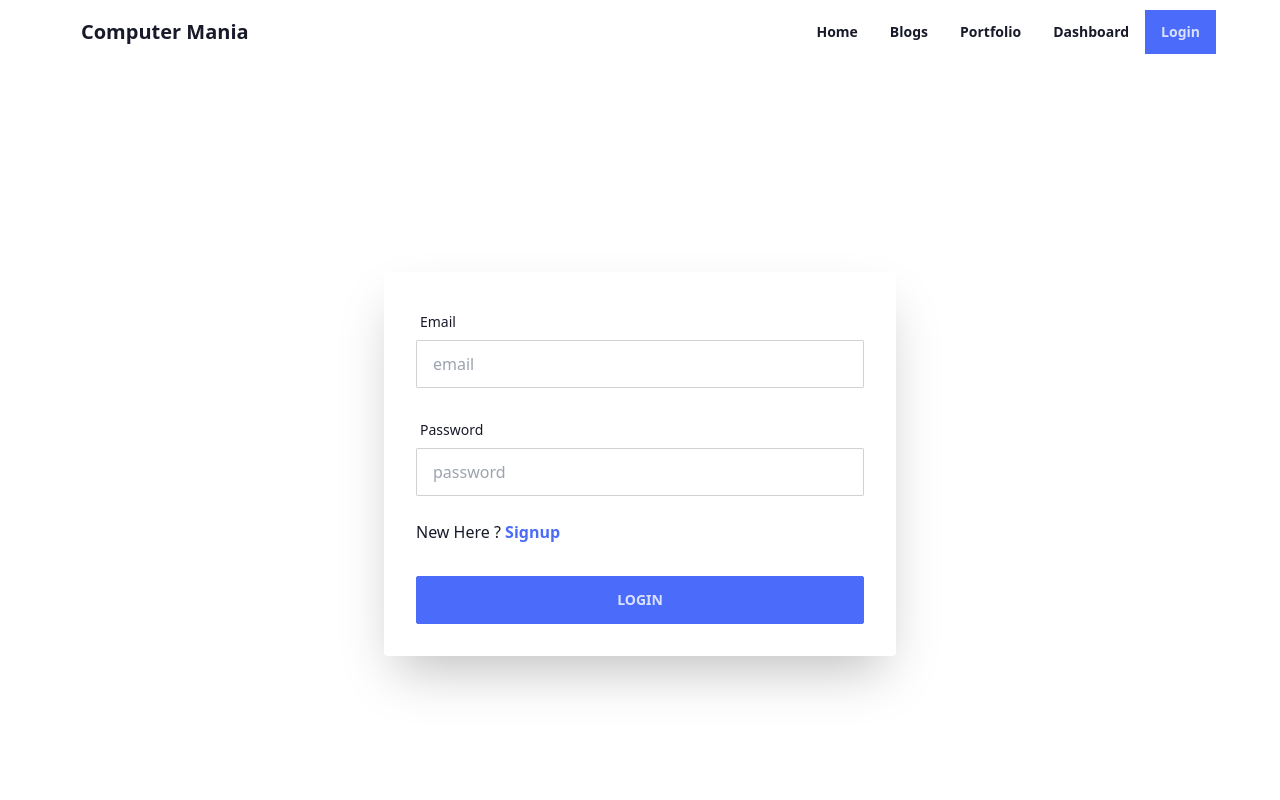
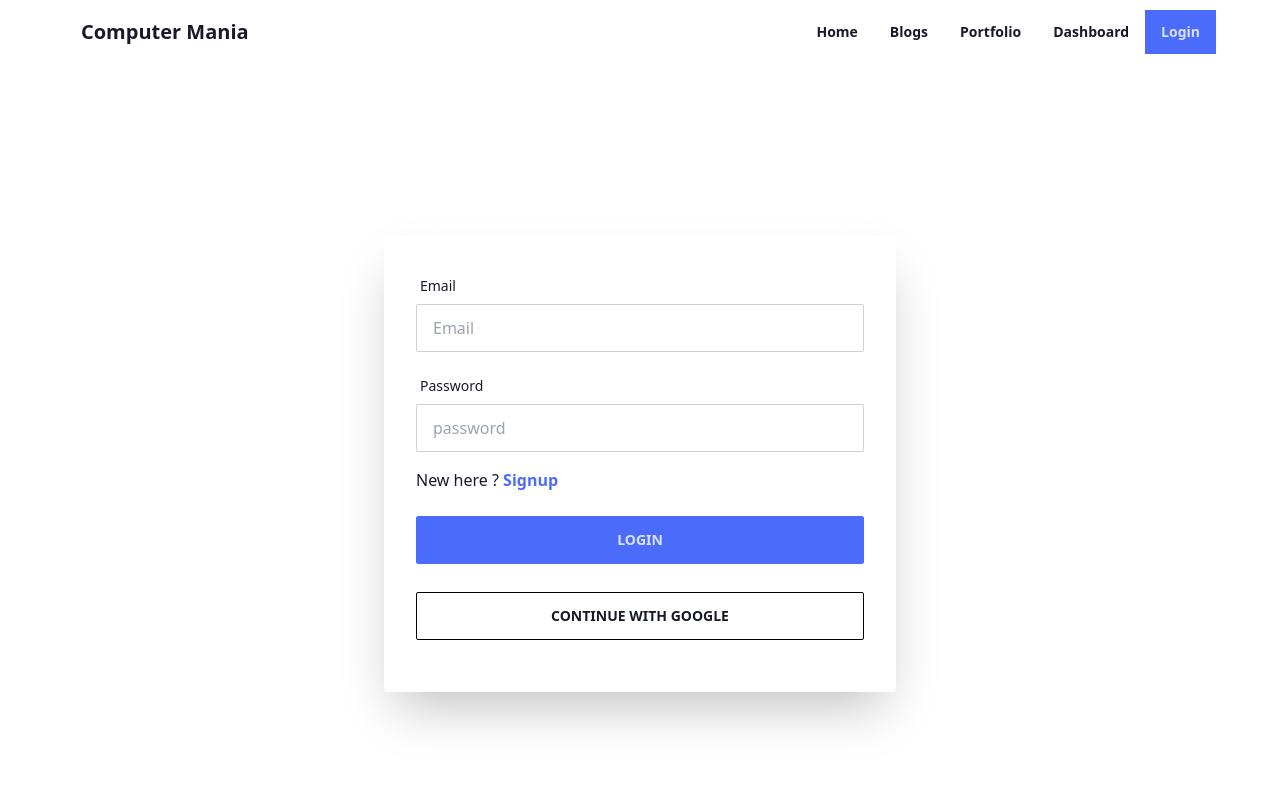
Before and after one commit to alfred-pithu/manufacturer-website-client-side-alfred-pithu, a React (Create React App) app: page /login in a window 1280 px wide. Shown: the top 800 px of the page. Built offline with nearby package versions, Linux system fonts and the light colour scheme; no server answers.

Commit message:
authentication done

```diff
--- a/package.json
+++ b/package.json
@@ -10,11 +10,14 @@
     "@testing-library/react": "^13.2.0",
     "@testing-library/user-event": "^13.5.0",
     "daisyui": "^2.15.0",
+    "firebase": "^9.8.1",
     "react": "^18.1.0",
     "react-dom": "^18.1.0",
+    "react-firebase-hooks": "^5.0.3",
     "react-hook-form": "^7.31.2",
     "react-router-dom": "^6.3.0",
     "react-scripts": "5.0.1",
+    "react-toastify": "^9.0.1",
     "web-vitals": "^2.1.4"
   },
   "scripts": {
--- a/src/Pages/Home/Home.js
+++ b/src/Pages/Home/Home.js
@@ -1,7 +1,7 @@
 import React from 'react';
 import Banner from './Banner';
 import BusinessSummary from './BusinessSummary';
-import Footer from './Footer';
+import Footer from '../Shared/Footer';
 import Products from './Products';
 import Reviews from './Reviews';
 
@@ -19,7 +19,6 @@ const Home = () => {
 
             <Reviews></Reviews>
 
-            <Footer></Footer>
 
         </div>
     );
--- a/src/Pages/Login/Login.js
+++ b/src/Pages/Login/Login.js
@@ -1,41 +1,114 @@
-import React from 'react';
-import { Link } from 'react-router-dom';
+import { faEarthAsia } from '@fortawesome/free-solid-svg-icons';
+import { FontAwesomeIcon } from '@fortawesome/react-fontawesome';
+import React, { useEffect, useState } from 'react';
+import { useSignInWithEmailAndPassword, useSignInWithGoogle } from 'react-firebase-hooks/auth';
+import { useForm } from 'react-hook-form';
+import { Link, useNavigate } from 'react-router-dom';
+import { toast } from 'react-toastify';
+import auth from '../../firebase.init';
+import Loading from '../Shared/Loading';
 
 const Login = () => {
+    const navigate = useNavigate();
+    const { register, handleSubmit, reset, formState: { errors } } = useForm();
+
+    const [signInWithGoogle, gUser, gLoading, gError] = useSignInWithGoogle(auth);
+    const [
+        signInWithEmailAndPassword,
+        user,
+        loading,
+        error,
+    ] = useSignInWithEmailAndPassword(auth);
+
+    useEffect(() => {
+        if (user || gUser) {
+            navigate('/')
+        }
+    }, [user, gUser, navigate])
+
+    if (loading || gLoading) {
+        return <Loading></Loading>
+    }
+
+    let errorMessage;
+    if (error || gError) {
+        errorMessage = <p className='text-error mt-5'>{error.message || gError.message}</p>
+    }
+
+    //onSubmit function
+    const onSubmit = data => {
+        const email = data.email;
+        const password = data.pass;
+        signInWithEmailAndPassword(email, password)
+        reset()
+    };
+
+
     return (
-        <div class=" hero h-screen bg-base-100 ">
-            <div class="card w-full max-w-lg shadow-2xl bg-base-100 rounded ">
+        <div className=" hero h-screen bg-base-100 " >
+            <div className="card w-full max-w-lg shadow-2xl bg-base-100 rounded ">
 
-                <div class="card-body">
+                <div className="card-body">
 
-                    <div class="form-control">
-                        <label class="label">
-                            <span class="label-text">Email</span>
+                    <form action="" onSubmit={handleSubmit(onSubmit)}>
+                        <div className="form-control">
+                            <label className="label">
+                                <span className="label-text">Email</span>
                             </label>
-                        <input type="text" placeholder="email" class="input input-bordered" />
-                        <label class="label">
-                            <h2> </h2>
+                            <input type="text" placeholder="Email" className="input input-bordered" {...register('email', {
+                                required: {
+                                    value: true,
+                                    message: 'Your Email please'
+                                },
+                                pattern: {
+                                    value: /^\S+@\S+\.\S+$/,
+                                    message: 'Valid Email is required'
+                                }
+                            })} />
+                            <label className="label  text-red-500 text-sm">
+                                {errors?.email?.type === 'required' && errors?.email?.message}
+                                {errors?.email?.type === 'pattern' && errors?.email?.message}
                             </label>
                         </div>
 
-                    <div class="form-control">
-                        <label class="label">
-                            <span class="label-text">Password</span>
+                        <div className="form-control">
+                            <label className="label">
+                                <span className="label-text">Password</span>
                             </label>
 
-                        <input type="text" placeholder="password" class="input input-bordered" />
+                            <input type="password" placeholder="password" className="input input-bordered" {...register('pass', {
+                                required: {
+                                    value: true,
+                                    message: 'Your Password please'
+                                },
+                                minLength: {
+                                    value: 6,
+                                    message: 'Password must be more than 5 characters'
+                                }
+                            })} />
 
-                        <label class="label">
-                            <h2> </h2>
+                            <label className="label text-red-500 text-sm">
+                                {errors.pass?.type === 'required' && errors?.pass?.message}
+                                {errors.pass?.type === 'minLength' && errors?.pass?.message}
                             </label>
                         </div>
 
-                    <Link to='/signup'>New Here ? <span className='text-primary font-semibold'>Signup</span></Link>
+                        <Link to='/signup'>New here ? <span className='text-primary font-semibold'>Signup</span></Link>
+                        {errorMessage}
+                        <div className="form-control mt-6">
+                            <input type="submit" className="btn btn-primary" value="Login" />
+                        </div>
+                    </form>
 
-                    <div class="form-control mt-6">
-                        <button class="btn btn-primary">Login</button>
+
+                    <div className="form-control my-5">
+                        <button onClick={() => signInWithGoogle()} className="btn btn-ghost border-black hover:btn-primary">Continue with Google</button>
                     </div>
+
                 </div>
+
+
+
             </div>
         </div>
 
--- a/src/Pages/Login/Signup.js
+++ b/src/Pages/Login/Signup.js
@@ -1,20 +1,55 @@
-import React from 'react';
-import { Link } from 'react-router-dom';
+import React, { useEffect } from 'react';
+import { Link, useNavigate } from 'react-router-dom';
 import { useForm } from "react-hook-form";
+import auth from '../../firebase.init';
+import { useCreateUserWithEmailAndPassword, useSignInWithGoogle } from 'react-firebase-hooks/auth'
+import Loading from '../Shared/Loading';
 
 
 const Signup = () => {
+    const navigate = useNavigate();
     const { register, handleSubmit, reset, formState: { errors } } = useForm();
+
+    const [signInWithGoogle, gUser, gLoading, gError] = useSignInWithGoogle(auth);
+    const [
+        createUserWithEmailAndPassword,
+        user,
+        loading,
+        error,
+    ] = useCreateUserWithEmailAndPassword(auth);
+
+    useEffect(() => {
+        if (user || gUser) {
+            navigate('/')
+        }
+    }, [user, gUser, navigate])
+
     const onSubmit = data => {
-        console.log(data.name)
+        const email = data.email
+        const password = data.pass
+        createUserWithEmailAndPassword(email, password)
         reset()
     };
+
+    if (loading || gLoading) {
+        return <Loading></Loading>
+    }
+
+    let errorMessage;
+    if (error || gError) {
+        console.log(error);
+        errorMessage = <p className='text-error mt-5'>{error.message || gError.message}</p>
+    }
+
+
     return (
-        <form className=" hero h-screen bg-base-100 " onSubmit={handleSubmit(onSubmit)}>
+        <div className=" hero h-screen bg-base-100 " >
+
             <div className="card w-full max-w-lg shadow-2xl bg-base-100 rounded ">
 
                 <div className="card-body">
 
+                    <form action="" onSubmit={handleSubmit(onSubmit)}>
                         <div className="form-control">
                             <label className="label">
                                 <span className="label-text">Name</span>
@@ -57,7 +92,7 @@ const Signup = () => {
                                 <span className="label-text">Password</span>
                             </label>
 
-                        <input type="text" placeholder="password" className="input input-bordered" {...register('pass', {
+                            <input type="password" placeholder="password" className="input input-bordered" {...register('pass', {
                                 required: {
                                     value: true,
                                     message: 'Your Password please'
@@ -76,12 +111,20 @@ const Signup = () => {
 
                         <Link to='/login'>Already Registered ? <span className='text-primary font-semibold'>Login</span></Link>
 
+                        {errorMessage}
+
                         <div className="form-control mt-6">
                             <input type="submit" className="btn btn-primary" value="Signup" />
                         </div>
+                    </form>
+
+
+                    <div className="form-control my-5">
+                        <button onClick={() => signInWithGoogle()} className="btn btn-ghost border-black hover:btn-primary">Continue with Google</button>
                     </div>
                 </div>
-        </form>
+            </div>
+        </div>
     );
 };
 
--- /dev/null
+++ b/src/Pages/Shared/Loading.js
@@ -0,0 +1,15 @@
+import React from 'react';
+
+
+const Loading = () => {
+    return (
+        <div className='h-screen flex justify-center mt-32'>
+            <svg role="status" className="inline w-10 h-10 mr-2 text-gray-200 animate-spin dark:text-gray-600 fill-blue-600" viewBox="0 0 100 101" fill="none" xmlns="http://www.w3.org/2000/svg">
+                <path d="M100 50.5908C100 78.2051 77.6142 100.591 50 100.591C22.3858 100.591 0 78.2051 0 50.5908C0 22.9766 22.3858 0.59082 50 0.59082C77.6142 0.59082 100 22.9766 100 50.5908ZM9.08144 50.5908C9.08144 73.1895 27.4013 91.5094 50 91.5094C72.5987 91.5094 90.9186 73.1895 90.9186 50.5908C90.9186 27.9921 72.5987 9.67226 50 9.67226C27.4013 9.67226 9.08144 27.9921 9.08144 50.5908Z" fill="currentColor" />
+                <path d="M93.9676 39.0409C96.393 38.4038 97.8624 35.9116 97.0079 33.5539C95.2932 28.8227 92.871 24.3692 89.8167 20.348C85.8452 15.1192 80.8826 10.7238 75.2124 7.41289C69.5422 4.10194 63.2754 1.94025 56.7698 1.05124C51.7666 0.367541 46.6976 0.446843 41.7345 1.27873C39.2613 1.69328 37.813 4.19778 38.4501 6.62326C39.0873 9.04874 41.5694 10.4717 44.0505 10.1071C47.8511 9.54855 51.7191 9.52689 55.5402 10.0491C60.8642 10.7766 65.9928 12.5457 70.6331 15.2552C75.2735 17.9648 79.3347 21.5619 82.5849 25.841C84.9175 28.9121 86.7997 32.2913 88.1811 35.8758C89.083 38.2158 91.5421 39.6781 93.9676 39.0409Z" fill="currentFill" />
+            </svg>
+        </div>
+    );
+};
+
+export default Loading;
--- a/src/Pages/Shared/Navbar.js
+++ b/src/Pages/Shared/Navbar.js
@@ -1,13 +1,25 @@
 import React from 'react';
-import { NavLink } from 'react-router-dom';
+import { useAuthState } from 'react-firebase-hooks/auth';
+import { NavLink, useNavigate } from 'react-router-dom';
+import auth from '../../firebase.init';
+import { signOut } from 'firebase/auth';
 
 const Navbar = () => {
+    const [user, loading, error] = useAuthState(auth);
+
     const navItems = <>
         <li><NavLink to='/'> Home </NavLink></li>
         <li><NavLink to='/blogs'> Blogs </NavLink></li>
         <li><NavLink to='/portfolio'> Portfolio </NavLink></li>
         <li><NavLink to='/dashboard'> Dashboard </NavLink></li>
-        <li><NavLink to='/login'> Login </NavLink></li>
+        {
+            user ? <>
+                <li><NavLink to='/login' className='border border-black rounded hover:btn-primary' onClick={() => signOut(auth)}>LogOut</NavLink></li>
+                <li className='text-sky-800 my-auto mx-3'>{user.email}</li>
+            </>
+
+                : <li><NavLink to='/login'> Login </NavLink></li>
+        }
     </>
 
 
```
Also changed, not shown: src/App.js (+6 -1 lines), src/firebase.init.js (added, +22 -0 lines), src/Pages/Shared/Footer.js (renamed from src/Pages/Home/Footer.js), 1 other file (tests, documents, lock files or other folders). Lines whose indentation alone changed are shown as unchanged.
